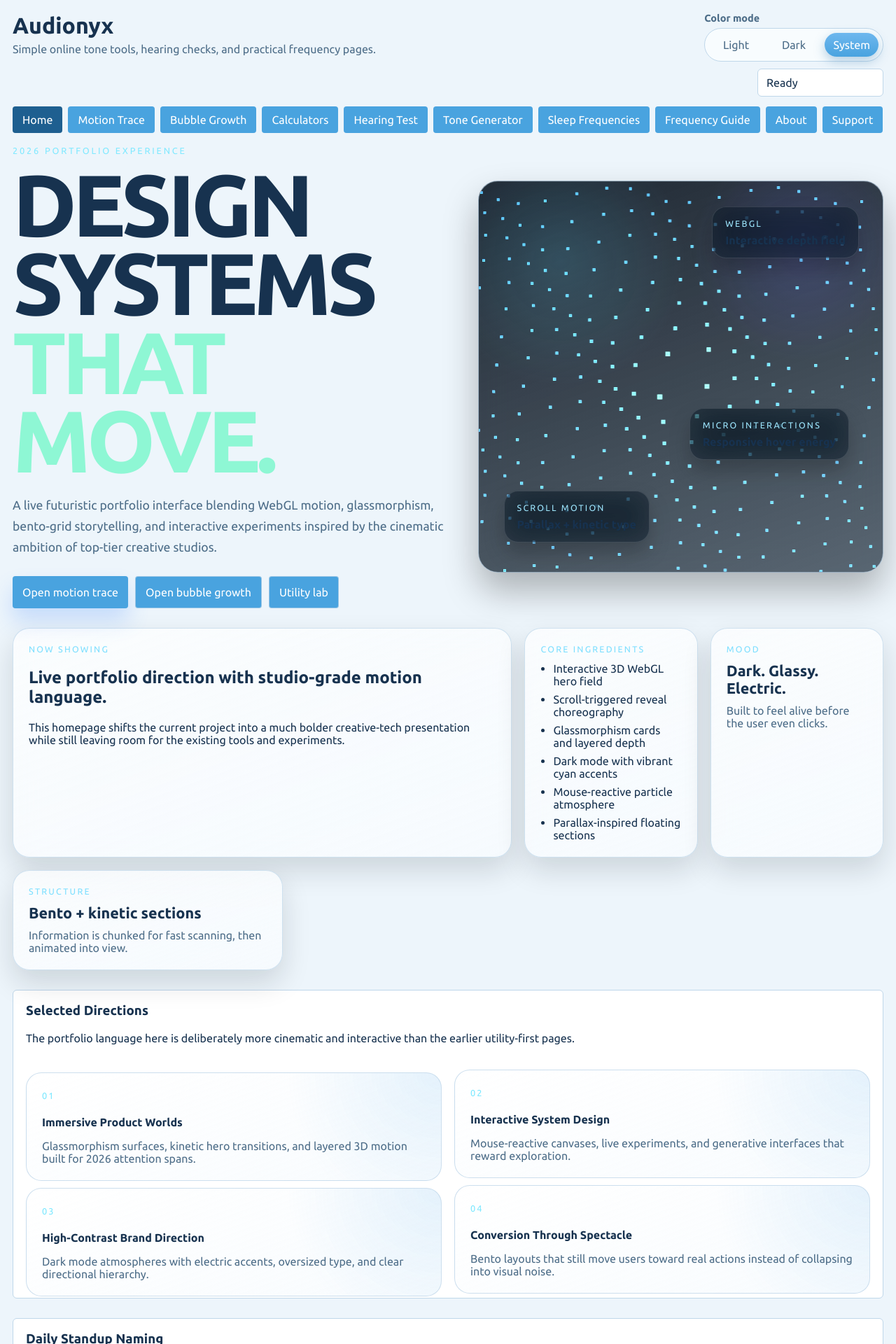
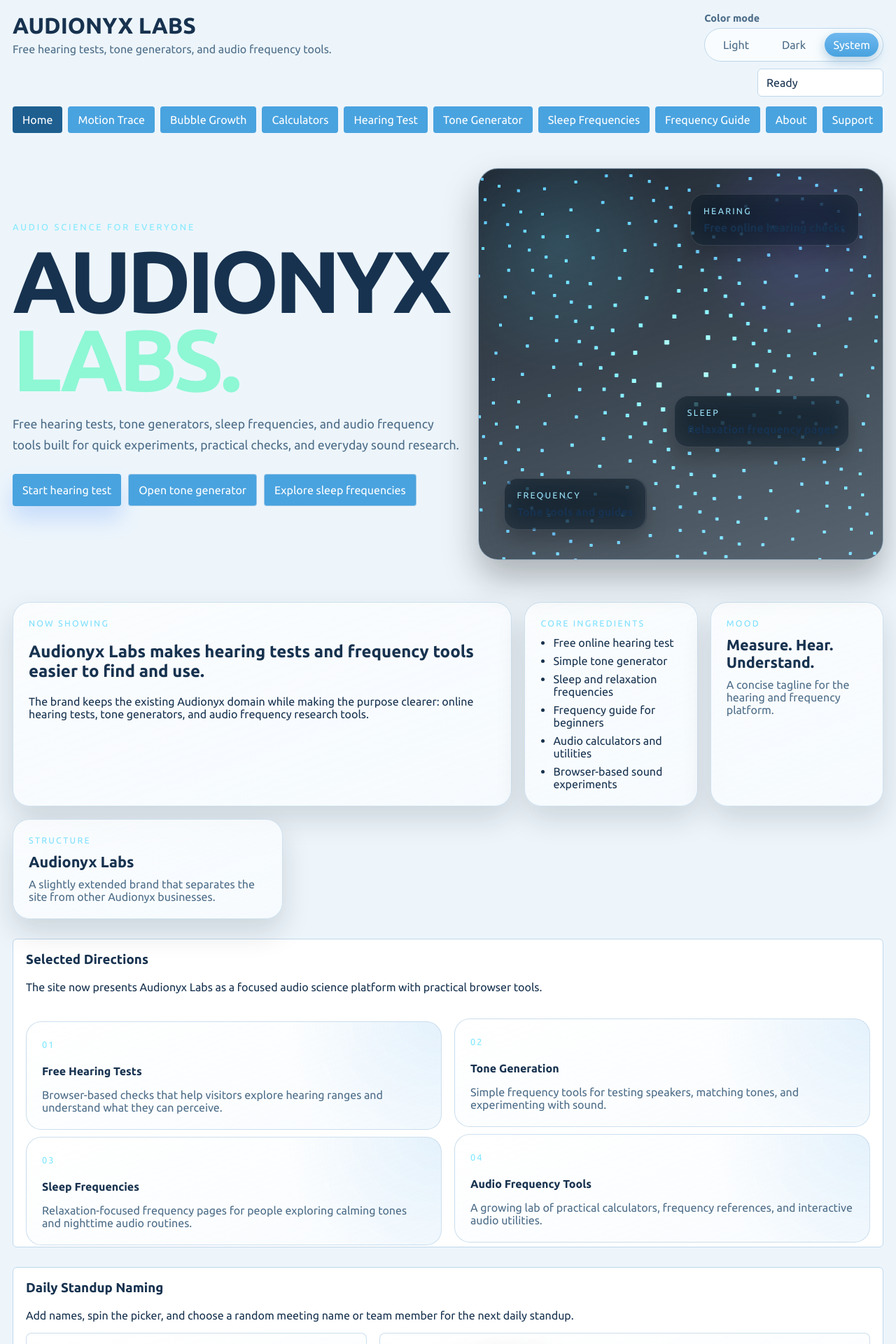
Before and after one commit to meruvav/Audionyx.org, a React (Vite) app: page / in a window 1280 px wide. Shown: the top 1920 px of the page at 70% size. Built offline with nearby package versions, Linux system fonts and the light colour scheme; no server answers.

Commit message:
Reposition site as Audionyx Labs

```diff
--- a/index.html
+++ b/index.html
@@ -3,15 +3,15 @@
   <head>
     <meta charset="UTF-8" />
     <meta name="viewport" content="width=device-width, initial-scale=1.0" />
-    <title>Audionyx - Free Hearing Test, Tone Generator & Sleep Frequencies</title>
-    <meta name="description" content="Audionyx offers a free hearing test, online tone generator, sleep frequencies, and browser-based audio tools." />
-    <meta property="og:title" content="Audionyx - Free Hearing Test, Tone Generator & Sleep Frequencies" />
-    <meta property="og:description" content="Free hearing test, tone generator, sleep frequencies, and browser-based audio tools from Audionyx." />
+    <title>Audionyx Labs | Hearing Test & Frequency Tools</title>
+    <meta name="description" content="Audionyx Labs offers free hearing tests, tone generators, sleep frequencies, and browser-based audio frequency tools." />
+    <meta property="og:title" content="Audionyx Labs | Hearing Test & Frequency Tools" />
+    <meta property="og:description" content="Free hearing tests, tone generators, sleep frequencies, and audio frequency tools from Audionyx Labs." />
     <meta property="og:type" content="website" />
     <meta property="og:url" content="https://audionyx.online/" />
     <meta name="twitter:card" content="summary" />
-    <meta name="twitter:title" content="Audionyx - Free Hearing Test, Tone Generator & Sleep Frequencies" />
-    <meta name="twitter:description" content="Free hearing test, tone generator, sleep frequencies, and browser-based audio tools from Audionyx." />
+    <meta name="twitter:title" content="Audionyx Labs | Hearing Test & Frequency Tools" />
+    <meta name="twitter:description" content="Free hearing tests, tone generators, sleep frequencies, and audio frequency tools from Audionyx Labs." />
     <link rel="preconnect" href="https://fonts.googleapis.com">
     <link rel="preconnect" href="https://fonts.gstatic.com" crossorigin>
     <link href="https://fonts.googleapis.com/css2?family=Ubuntu:wght@400;500;700&display=swap" rel="stylesheet">
--- a/src/App.jsx
+++ b/src/App.jsx
@@ -21,7 +21,7 @@ function AppRoutes() {
   const tools = useAudioTools();
 
   useEffect(() => {
-    document.title = routeTitles[location.pathname] || 'Audionyx';
+    document.title = routeTitles[location.pathname] || 'Audionyx Labs';
   }, [location.pathname]);
 
   return (
--- a/src/constants/site.js
+++ b/src/constants/site.js
@@ -35,17 +35,17 @@ export const marketingRoutes = [
 ];
 
 export const routeTitles = {
-  '/': 'Audionyx - Free online hearing test, tone generator, and sleep frequencies',
-  '/motion-trace': 'Motion Trace Experiment | Audionyx',
-  '/right-angle-growth': 'Bubble Growth Experiment | Audionyx',
-  '/calculators': 'Free Online Calculators | Audionyx',
-  '/hearing-test': 'Free Online Hearing Test | Audionyx',
-  '/tone-generator': 'Simple Online Tone Generator | Audionyx',
-  '/sleep-frequencies': 'Sleep and Relaxation Frequencies | Audionyx',
-  '/frequency-guide': 'What Frequency Should I Use? | Audionyx',
-  '/about': 'About Audionyx',
-  '/support': 'Support Audionyx',
-  '/tools': 'Audio Tools Dashboard | Audionyx',
+  '/': 'Audionyx Labs | Hearing Test & Frequency Tools',
+  '/motion-trace': 'Motion Trace Experiment | Audionyx Labs',
+  '/right-angle-growth': 'Bubble Growth Experiment | Audionyx Labs',
+  '/calculators': 'Free Online Calculators | Audionyx Labs',
+  '/hearing-test': 'Free Online Hearing Test | Audionyx Labs',
+  '/tone-generator': 'Simple Online Tone Generator | Audionyx Labs',
+  '/sleep-frequencies': 'Sleep and Relaxation Frequencies | Audionyx Labs',
+  '/frequency-guide': 'What Frequency Should I Use? | Audionyx Labs',
+  '/about': 'About Audionyx Labs',
+  '/support': 'Support Audionyx Labs',
+  '/tools': 'Audio Tools Dashboard | Audionyx Labs',
 };
 
 export const dtmfMap = {
--- a/src/layouts/MarketingLayout.jsx
+++ b/src/layouts/MarketingLayout.jsx
@@ -8,8 +8,8 @@ export default function MarketingLayout({ status }) {
     <div className="site-shell">
       <header className="site-header">
         <div>
-          <h1>Audionyx</h1>
-          <p className="site-tagline">Simple online tone tools, hearing checks, and practical frequency pages.</p>
+          <h1>AUDIONYX LABS</h1>
+          <p className="site-tagline">Free hearing tests, tone generators, and audio frequency tools.</p>
         </div>
         <div className="header-controls">
           <ThemeModeSelect />
@@ -20,6 +20,10 @@ export default function MarketingLayout({ status }) {
       <main className="page-frame">
         <Outlet />
       </main>
+      <footer className="site-footer">
+        <strong>Audionyx Labs</strong>
+        <span>Measure. Hear. Understand.</span>
+      </footer>
       <VisitorCount />
     </div>
   );
--- a/src/pages/AboutPage.jsx
+++ b/src/pages/AboutPage.jsx
@@ -4,9 +4,9 @@ import SeoBlock from '../components/SeoBlock';
 export default function AboutPage() {
   return (
     <div className="page-stack">
-      <Panel title="About Audionyx">
+      <Panel title="About Audionyx Labs">
         <p>
-          Audionyx is a browser-based collection of tone tools, hearing checks, and
+          Audionyx Labs is a browser-based collection of tone tools, hearing checks, and
           practical frequency pages designed to be fast, simple, and useful.
         </p>
         <p>
@@ -21,7 +21,7 @@ export default function AboutPage() {
         intro="This site format follows the same practical structure as classic online tone tools: clear menu, simple explanation, then technical context."
       >
         <p>
-          Audionyx uses modern browser audio capabilities through the HTML5 Web Audio
+          Audionyx Labs uses modern browser audio capabilities through the HTML5 Web Audio
           API, which lets the app generate tones, sweeps, noise, and playback tools
           directly in the browser.
         </p>
--- a/src/pages/CalculatorsPage.jsx
+++ b/src/pages/CalculatorsPage.jsx
@@ -316,7 +316,7 @@ export default function CalculatorsPage() {
     <div className="page-stack">
       <Panel title="Calculator">
         <p>
-          A full original calculator tab built inside the current Audionyx design system.
+          A full original calculator tab built inside the current Audionyx Labs design system.
           It keeps the fast directory feeling of utility hubs, but every calculator below is
           implemented locally for this project.
         </p>
@@ -345,7 +345,7 @@ export default function CalculatorsPage() {
             <h3>14 working calculators in one tab</h3>
             <p>
               Search calculators by name, jump between financial, health, math, and utility tools,
-              and keep everything inside the same blue Audionyx visual language.
+              and keep everything inside the same blue Audionyx Labs visual language.
             </p>
 
             <label className="field">
@@ -602,7 +602,7 @@ export default function CalculatorsPage() {
         <div className="table-like">
           <div><strong>Working tools</strong><span>Scientific, percentage, discount, loan, savings, tip split, BMI, BMR, pace, age, date difference, GPA, unit conversion, and random number generation.</span></div>
           <div><strong>Searchable hub</strong><span>The search field narrows visible calculators without leaving the page.</span></div>
-          <div><strong>Design fit</strong><span>Everything uses the existing Audionyx typography, panel styling, and blue palette instead of a pasted third-party theme.</span></div>
+          <div><strong>Design fit</strong><span>Everything uses the existing Audionyx Labs typography, panel styling, and blue palette instead of a pasted third-party theme.</span></div>
         </div>
       </SeoBlock>
     </div>
--- a/src/pages/HomePage.jsx
+++ b/src/pages/HomePage.jsx
@@ -6,30 +6,30 @@ import WebGLHeroCanvas from '../components/WebGLHeroCanvas';
 
 const projects = [
   {
-    title: 'Immersive Product Worlds',
-    copy: 'Glassmorphism surfaces, kinetic hero transitions, and layered 3D motion built for 2026 attention spans.',
+    title: 'Free Hearing Tests',
+    copy: 'Browser-based checks that help visitors explore hearing ranges and understand what they can perceive.',
   },
   {
-    title: 'Interactive System Design',
-    copy: 'Mouse-reactive canvases, live experiments, and generative interfaces that reward exploration.',
+    title: 'Tone Generation',
+    copy: 'Simple frequency tools for testing speakers, matching tones, and experimenting with sound.',
   },
   {
-    title: 'High-Contrast Brand Direction',
-    copy: 'Dark mode atmospheres with electric accents, oversized type, and clear directional hierarchy.',
+    title: 'Sleep Frequencies',
+    copy: 'Relaxation-focused frequency pages for people exploring calming tones and nighttime audio routines.',
   },
   {
-    title: 'Conversion Through Spectacle',
-    copy: 'Bento layouts that still move users toward real actions instead of collapsing into visual noise.',
+    title: 'Audio Frequency Tools',
+    copy: 'A growing lab of practical calculators, frequency references, and interactive audio utilities.',
   },
 ];
 
 const capabilities = [
-  'Interactive 3D WebGL hero field',
-  'Scroll-triggered reveal choreography',
-  'Glassmorphism cards and layered depth',
-  'Dark mode with vibrant cyan accents',
-  'Mouse-reactive particle atmosphere',
-  'Parallax-inspired floating sections',
+  'Free online hearing test',
+  'Simple tone generator',
+  'Sleep and relaxation frequencies',
+  'Frequency guide for beginners',
+  'Audio calculators and utilities',
+  'Browser-based sound experiments',
 ];
 
 const standupNames = [
@@ -135,36 +135,35 @@ export default function HomePage() {
     <div className="portfolio-shell">
       <section className="portfolio-hero" style={{ '--hero-shift': `${Math.min(scrollY * 0.12, 44)}px` }}>
         <div className="hero-copy">
-          <p className="hero-kicker">2026 portfolio experience</p>
+          <p className="hero-kicker">Audio science for everyone</p>
           <h1 className="hero-title">
-            Design systems
-            <span>that move.</span>
+            Audionyx
+            <span>Labs.</span>
           </h1>
           <p className="hero-summary">
-            A live futuristic portfolio interface blending WebGL motion, glassmorphism,
-            bento-grid storytelling, and interactive experiments inspired by the cinematic
-            ambition of top-tier creative studios.
+            Free hearing tests, tone generators, sleep frequencies, and audio frequency
+            tools built for quick experiments, practical checks, and everyday sound research.
           </p>
           <div className="hero-cta-row">
-            <Link className="button-link hero-primary" to="/motion-trace">Open motion trace</Link>
-            <Link className="button-link hero-secondary" to="/right-angle-growth">Open bubble growth</Link>
-            <Link className="button-link hero-secondary" to="/calculators">Utility lab</Link>
+            <Link className="button-link hero-primary" to="/hearing-test">Start hearing test</Link>
+            <Link className="button-link hero-secondary" to="/tone-generator">Open tone generator</Link>
+            <Link className="button-link hero-secondary" to="/sleep-frequencies">Explore sleep frequencies</Link>
           </div>
         </div>
 
         <div className="hero-stage">
           <WebGLHeroCanvas />
           <div className="hero-glass-card hero-card-a">
-            <span>WebGL</span>
-            <strong>Interactive depth field</strong>
+            <span>Hearing</span>
+            <strong>Free online hearing checks</strong>
           </div>
           <div className="hero-glass-card hero-card-b">
-            <span>Scroll motion</span>
-            <strong>Parallax + kinetic type</strong>
+            <span>Frequency</span>
+            <strong>Tone tools and guides</strong>
           </div>
           <div className="hero-glass-card hero-card-c">
-            <span>Micro interactions</span>
-            <strong>Responsive hover energy</strong>
+            <span>Sleep</span>
+            <strong>Relaxation frequency pages</strong>
           </div>
         </div>
       </section>
@@ -172,10 +171,10 @@ export default function HomePage() {
       <section className="bento-grid">
         <article className="bento-card bento-card-feature">
           <p className="bento-label">Now showing</p>
-          <h2>Live portfolio direction with studio-grade motion language.</h2>
+          <h2>Audionyx Labs makes hearing tests and frequency tools easier to find and use.</h2>
           <p>
-            This homepage shifts the current project into a much bolder creative-tech presentation while still
-            leaving room for the existing tools and experiments.
+            The brand keeps the existing Audionyx domain while making the purpose clearer:
+            online hearing tests, tone generators, and audio frequency research tools.
           </p>
         </article>
 
@@ -190,20 +189,20 @@ export default function HomePage() {
 
         <article className="bento-card bento-card-stat">
           <p className="bento-label">Mood</p>
-          <strong>Dark. Glassy. Electric.</strong>
-          <span>Built to feel alive before the user even clicks.</span>
+          <strong>Measure. Hear. Understand.</strong>
+          <span>A concise tagline for the hearing and frequency platform.</span>
         </article>
 
         <article className="bento-card bento-card-stat">
           <p className="bento-label">Structure</p>
-          <strong>Bento + kinetic sections</strong>
-          <span>Information is chunked for fast scanning, then animated into view.</span>
+          <strong>Audionyx Labs</strong>
+          <span>A slightly extended brand that separates the site from other Audionyx businesses.</span>
         </article>
       </section>
 
       <SeoBlock
         title="Selected Directions"
-        intro="The portfolio language here is deliberately more cinematic and interactive than the earlier utility-first pages."
+        intro="The site now presents Audionyx Labs as a focused audio science platform with practical browser tools."
       >
         <div className="portfolio-project-grid">
           {projects.map((project, index) => (
@@ -284,8 +283,7 @@ export default function HomePage() {
       <div className="portfolio-panel-stack">
         <Panel title="Interactive Tabs">
           <p>
-            Two dedicated tabs were added for experimental interaction systems so the site feels like a portfolio
-            of live ideas, not just a static layout exercise.
+            The site still includes interactive experiments alongside the practical hearing and frequency tools.
           </p>
           <div className="hero-cta-row">
             <Link className="button-link" to="/motion-trace">Mouse movement line system</Link>
@@ -295,8 +293,8 @@ export default function HomePage() {
 
         <Panel title="Why This Direction Works">
           <p>
-            It keeps the current project expandable while making the top-level experience feel much closer to
-            contemporary portfolio trends: richer atmosphere, more motion, and more reasons for users to explore.
+            Audionyx Labs preserves the current domain and SEO while making the product category obvious:
+            hearing tests, tone generators, sleep frequencies, and audio frequency tools.
           </p>
         </Panel>
       </div>
--- a/src/pages/SupportPage.jsx
+++ b/src/pages/SupportPage.jsx
@@ -4,9 +4,9 @@ import SeoBlock from '../components/SeoBlock';
 export default function SupportPage() {
   return (
     <div className="page-stack">
-      <Panel title="Support Audionyx">
+      <Panel title="Support Audionyx Labs">
         <p>
-          If Audionyx helps you test speakers, check hearing ranges, or generate tones
+          If Audionyx Labs helps you test speakers, check hearing ranges, or generate tones
           quickly, you can support the project directly and help it keep growing.
         </p>
         <div className="support-box">
@@ -49,7 +49,7 @@ export default function SupportPage() {
       >
         <ul>
           <li>Share the hearing test or tone generator page with people who need a quick browser tool.</li>
-          <li>Link to Audionyx from blog posts, playlists, audio forums, or creator resources.</li>
+          <li>Link to Audionyx Labs from blog posts, playlists, audio forums, or creator resources.</li>
           <li>Use the affiliate links on relevant pages if you were already planning to buy gear.</li>
         </ul>
       </SeoBlock>
```
Also changed, not shown: src/styles.css (+12 -0 lines), 1 other file (tests, documents, lock files or other folders).
